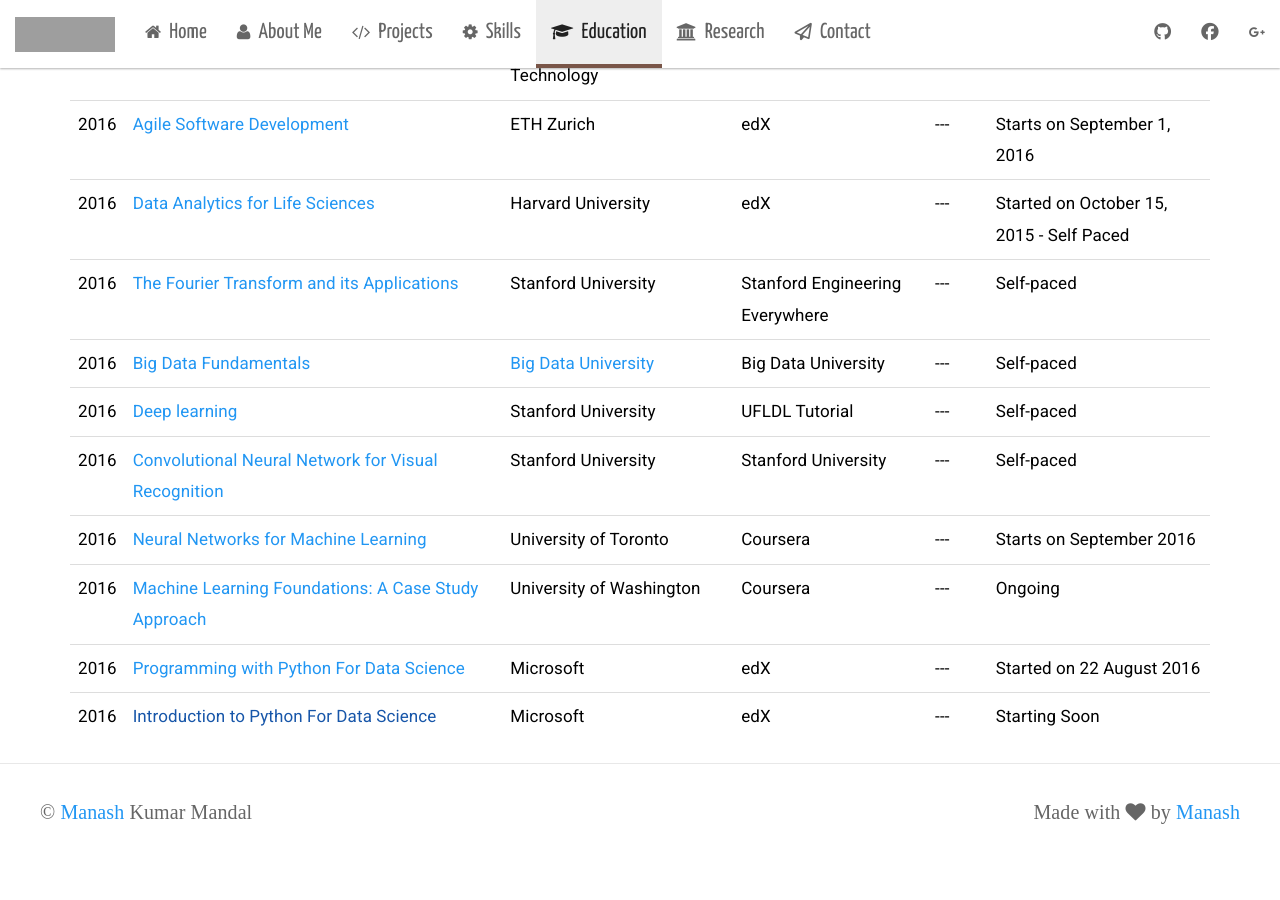
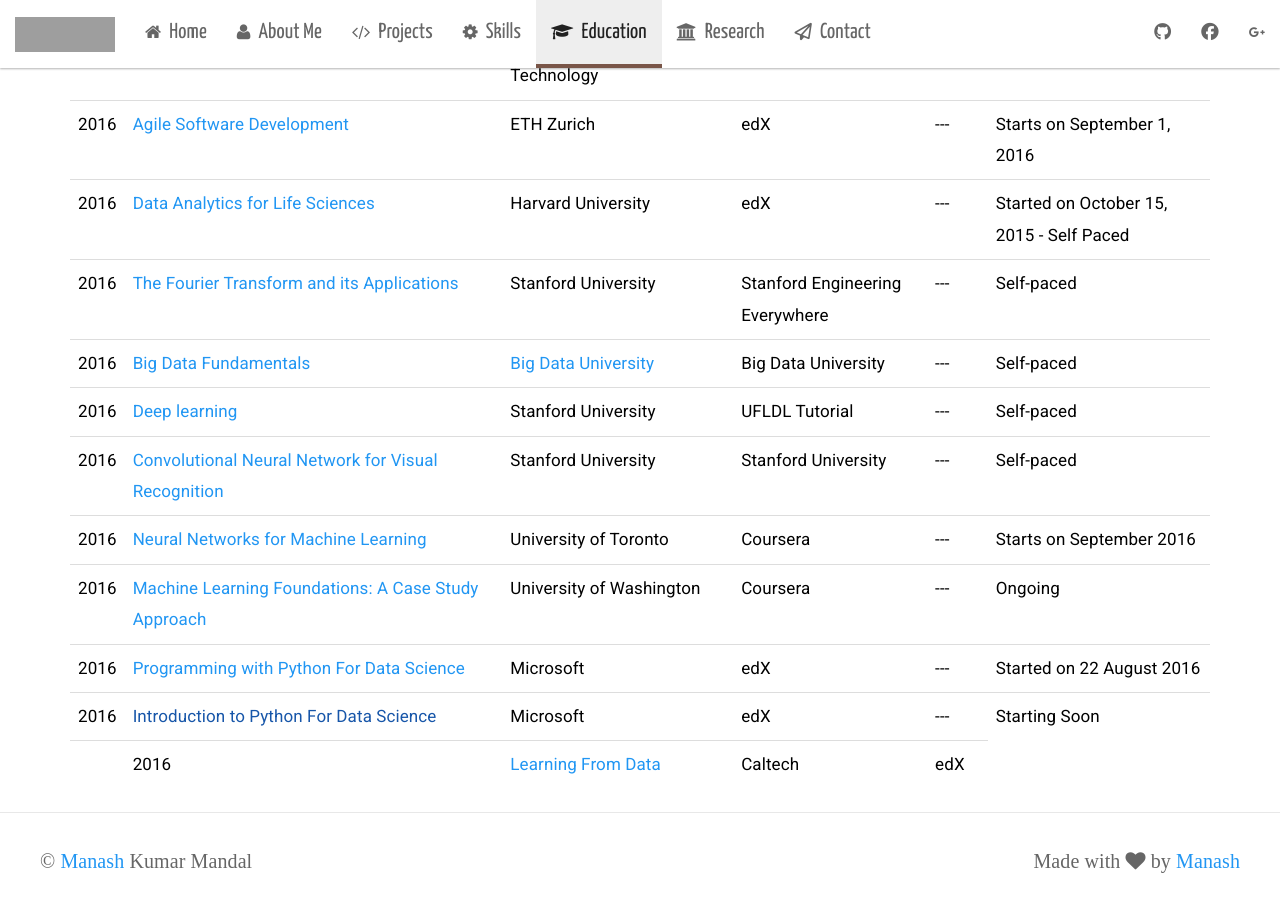
Before and after one commit to manashmandal/manashmandal.github.io, a Jekyll site: the page built from education.html, in a window 1280 px wide and 900 px high, scrolled down 1339 px. Built offline with Jekyll 4.4.1, drawn with Linux system fonts in a browser that asks for light colours; nearby versions of some CDN libraries; some web fonts are replaced; before the commit the page ends 2190 px from its top, so only the background shows below that; grey boxes are pictures that could not be loaded.

Commit message:
Update education.html

```diff
--- a/education.html
+++ b/education.html
@@ -240,6 +240,13 @@
             <td>Starting Soon</td>
         </tr>
 
+        <td>
+            <td>2016</td>
+            <td><a href="https://courses.edx.org/courses/course-v1:CaltechX+CS_1156x+3T2016/info" target="_blank">Learning From Data</a></td>
+            <td>Caltech</td>
+            <td>edX</td>
+        </td>
+
     </table>
 
 </div>
```
